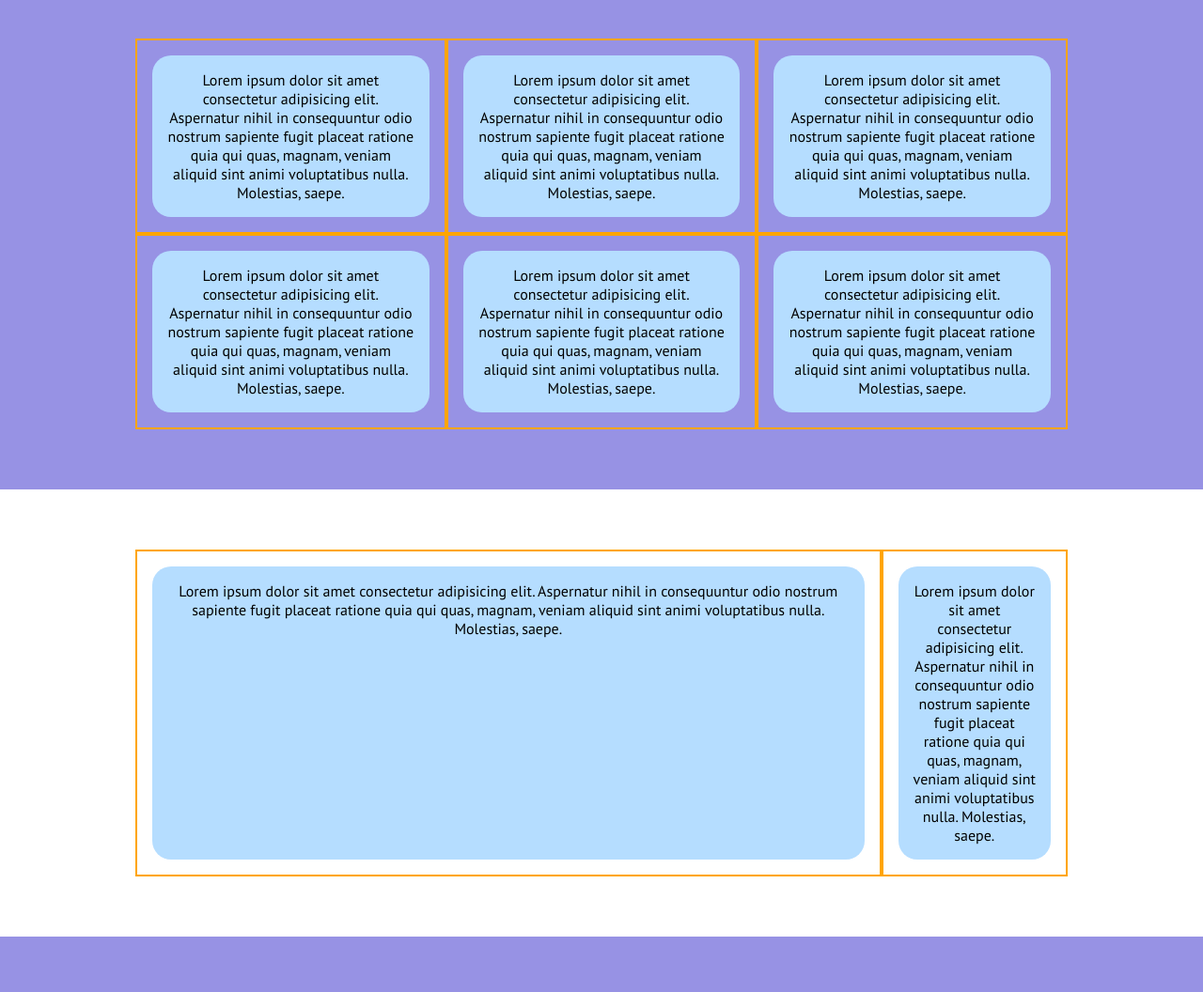
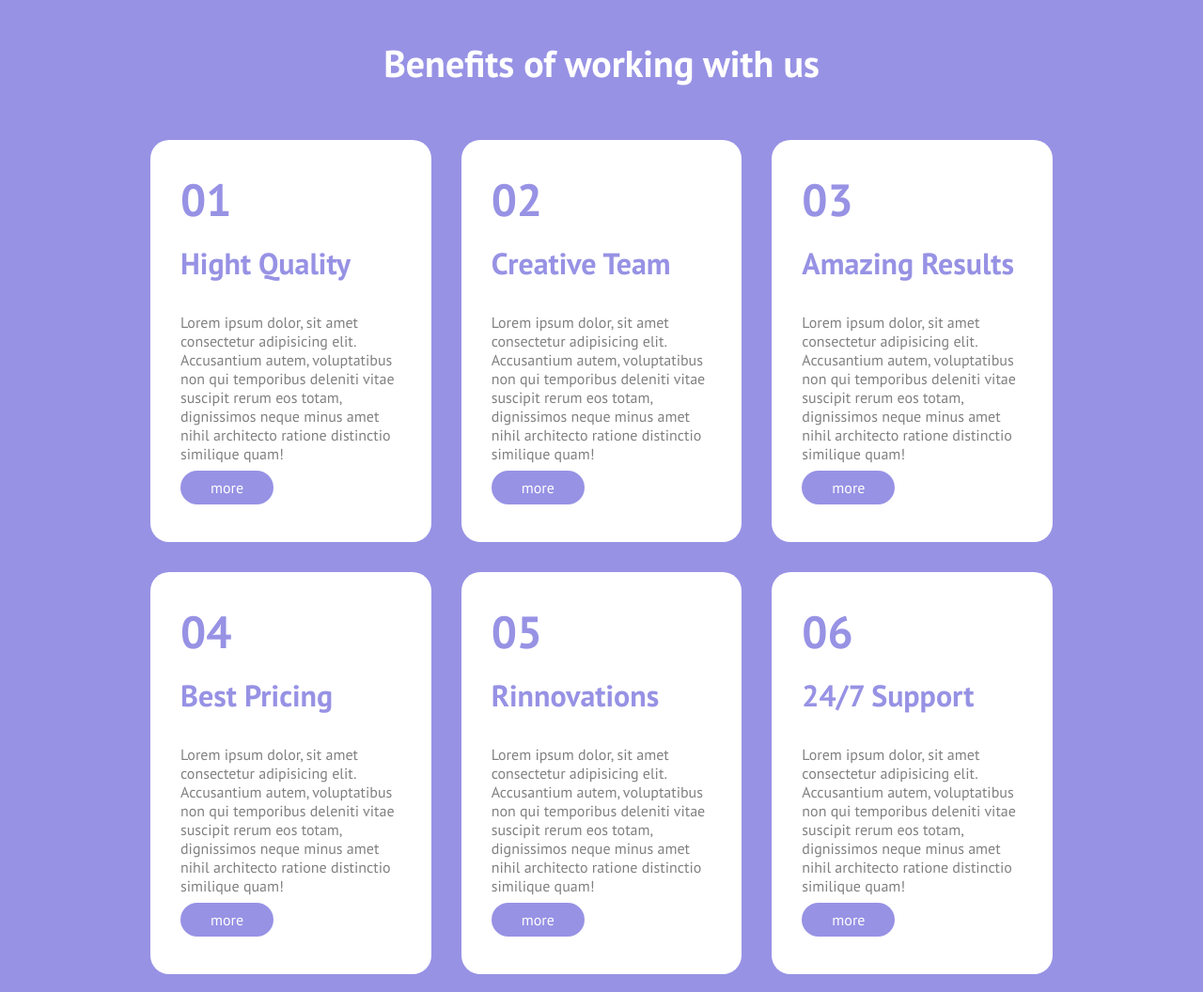
Before and after one commit to italocirillo/htmlcss-responsive-layout, a plain HTML site: page index.html in a window 1280 px wide. Shown: the part 3220-4276 px from the top of the page at 94% size. Drawn offline with Linux system fonts and the light colour scheme.

Commit message:
ESERCIZIO FINITO

```diff
--- a/css/responsive.css
+++ b/css/responsive.css
@@ -30,7 +30,8 @@
     .contenitore-piccolo-centrato{
         width: 75%;
     }
-    .carta{
+    .sezione1 .carta,
+    .sezione-benefits .carta{
         height: 100%;
     }
 
--- a/css/style.css
+++ b/css/style.css
@@ -225,9 +225,37 @@ li{
 .col-di6{
     width: 100%;
     padding: 1em;
-
-    /* debug */
-    border: 2px solid orange;
+}
+.sezione-benefits .carta{
+    background-color: white;
+    text-align: inherit;
+    padding: 2em;
+    margin-bottom: 1em;
+}
+.sezione-benefits h2{
+    color: white;
+    text-align: center;
+    font-size: 2.5rem;
+    padding-bottom: 1em;
+}
+.sezione-benefits h3{
+    color: #9792e4;
+    font-size: 3rem;
+}
+.sezione-benefits h4{
+    color: #9792e4;
+    font-size: 2rem;
+    padding: 0.5em 0em;
+}
+.sezione-benefits p{
+    color: gray;
+    font-size: 1rem;
+    padding: 1em 0em;
+}
+.sezione-benefits .bottone-cerchio-viola{
+    color: white;
+    padding: 0.5em 2em;
+    border-radius: 30px;
 }
 
 /* SEZIONE 5 */
--- a/index.html
+++ b/index.html
@@ -54,7 +54,7 @@
     <!-- MAIN -->
     <main>
         <!-- GRIGLIA 1ª SEZIONE -->
-        <section>
+        <section class="sezione1">
             <div class="contenitore padding-largo">
                 <div class="riga padding-verticale-1">
                     <div class="col-di5 colonna-larga">
@@ -174,35 +174,54 @@
         <!-- GRIGLIA 4ª SEZIONE -->
         <section class="sezione-benefits">
             <div class="contenitore padding-verticale-4">
+                <h2>Benefits of working with us</h2>
                 <div class="riga">
                     <div class="col-di6">
                         <div class="carta">
-                            Lorem ipsum dolor sit amet consectetur adipisicing elit. Aspernatur nihil in consequuntur odio nostrum sapiente fugit placeat ratione quia qui quas, magnam, veniam aliquid sint animi voluptatibus nulla. Molestias, saepe.
+                            <h3>01</h3>
+                            <h4>Hight Quality</h4>
+                            <p>Lorem ipsum dolor, sit amet consectetur adipisicing elit. Accusantium autem, voluptatibus non qui temporibus deleniti vitae suscipit rerum eos totam, dignissimos neque minus amet nihil architecto ratione distinctio similique quam!</p>
+                            <a class="bottone-cerchio-viola" href="">more</a>
                         </div>
                     </div>
                     <div class="col-di6">
                         <div class="carta">
-                            Lorem ipsum dolor sit amet consectetur adipisicing elit. Aspernatur nihil in consequuntur odio nostrum sapiente fugit placeat ratione quia qui quas, magnam, veniam aliquid sint animi voluptatibus nulla. Molestias, saepe.
+                            <h3>02</h3>
+                            <h4>Creative Team</h4>
+                            <p>Lorem ipsum dolor, sit amet consectetur adipisicing elit. Accusantium autem, voluptatibus non qui temporibus deleniti vitae suscipit rerum eos totam, dignissimos neque minus amet nihil architecto ratione distinctio similique quam!</p>
+                            <a class="bottone-cerchio-viola" href="">more</a>
                         </div>
                     </div>
                     <div class="col-di6">
                         <div class="carta">
-                            Lorem ipsum dolor sit amet consectetur adipisicing elit. Aspernatur nihil in consequuntur odio nostrum sapiente fugit placeat ratione quia qui quas, magnam, veniam aliquid sint animi voluptatibus nulla. Molestias, saepe.
+                            <h3>03</h3>
+                            <h4>Amazing Results</h4>
+                            <p>Lorem ipsum dolor, sit amet consectetur adipisicing elit. Accusantium autem, voluptatibus non qui temporibus deleniti vitae suscipit rerum eos totam, dignissimos neque minus amet nihil architecto ratione distinctio similique quam!</p>
+                            <a class="bottone-cerchio-viola" href="">more</a>
                         </div>
                     </div>
                     <div class="col-di6">
                         <div class="carta">
-                            Lorem ipsum dolor sit amet consectetur adipisicing elit. Aspernatur nihil in consequuntur odio nostrum sapiente fugit placeat ratione quia qui quas, magnam, veniam aliquid sint animi voluptatibus nulla. Molestias, saepe.
+                            <h3>04</h3>
+                            <h4>Best Pricing</h4>
+                            <p>Lorem ipsum dolor, sit amet consectetur adipisicing elit. Accusantium autem, voluptatibus non qui temporibus deleniti vitae suscipit rerum eos totam, dignissimos neque minus amet nihil architecto ratione distinctio similique quam!</p>
+                            <a class="bottone-cerchio-viola" href="">more</a>
                         </div>
                     </div>
                     <div class="col-di6">
                         <div class="carta">
-                            Lorem ipsum dolor sit amet consectetur adipisicing elit. Aspernatur nihil in consequuntur odio nostrum sapiente fugit placeat ratione quia qui quas, magnam, veniam aliquid sint animi voluptatibus nulla. Molestias, saepe.
+                            <h3>05</h3>
+                            <h4>Rinnovations</h4>
+                            <p>Lorem ipsum dolor, sit amet consectetur adipisicing elit. Accusantium autem, voluptatibus non qui temporibus deleniti vitae suscipit rerum eos totam, dignissimos neque minus amet nihil architecto ratione distinctio similique quam!</p>
+                            <a class="bottone-cerchio-viola" href="">more</a>
                         </div>
                     </div>
                     <div class="col-di6">
                         <div class="carta">
-                            Lorem ipsum dolor sit amet consectetur adipisicing elit. Aspernatur nihil in consequuntur odio nostrum sapiente fugit placeat ratione quia qui quas, magnam, veniam aliquid sint animi voluptatibus nulla. Molestias, saepe.
+                            <h3>06</h3>
+                            <h4>24/7 Support</h4>
+                            <p>Lorem ipsum dolor, sit amet consectetur adipisicing elit. Accusantium autem, voluptatibus non qui temporibus deleniti vitae suscipit rerum eos totam, dignissimos neque minus amet nihil architecto ratione distinctio similique quam!</p>
+                            <a class="bottone-cerchio-viola" href="">more</a>
                         </div>
                     </div>
                 </div>
```
